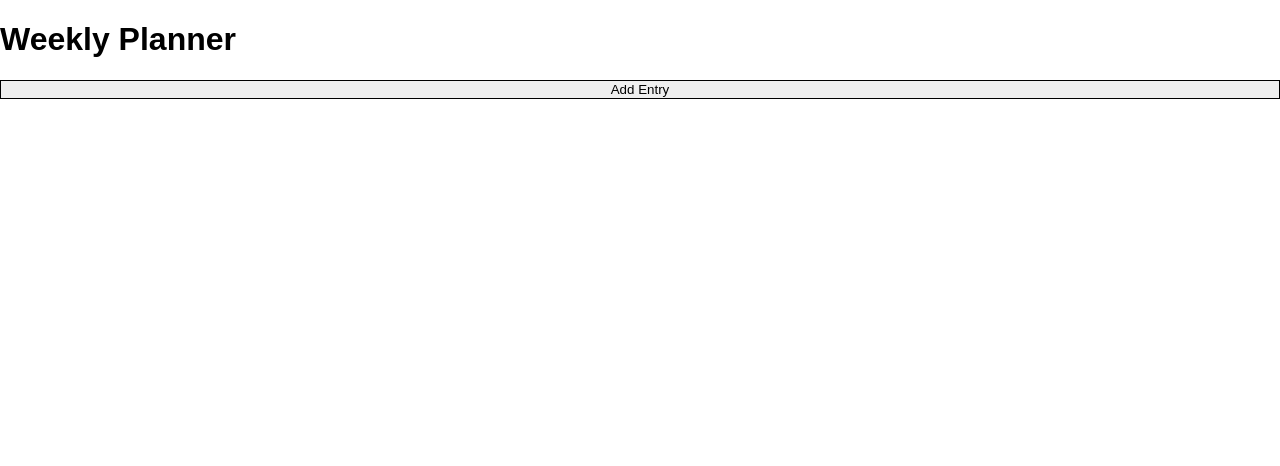
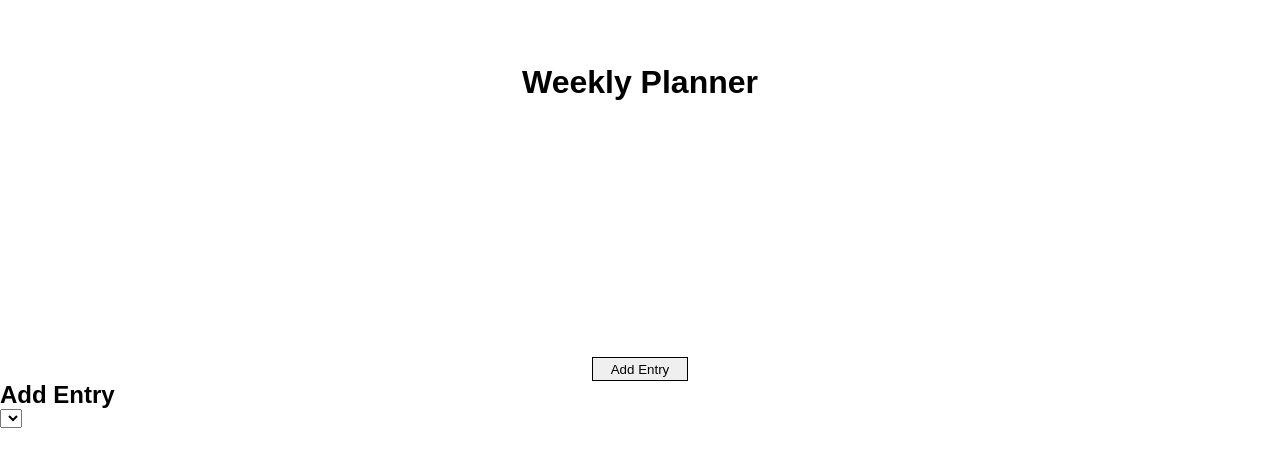
Before and after one commit to angelsleung/week-planner, a plain HTML site: page index.html in a window 1280 px wide. Drawn offline with Linux system fonts and the light colour scheme.

Commit message:
Lisa turn done.

```diff
--- a/index.html
+++ b/index.html
@@ -14,7 +14,15 @@
     <div class="row">
       <button class="add-button">Add Entry</button>
     </div>
+    <div class="modal">
+      <h2>Add Entry</h2>
+      <form>
+        <select>
+          <option value=""></option>
 
+        </select>
+      </form>
+    </div>
 
   </div>
 
--- a/styles.css
+++ b/styles.css
@@ -1,11 +1,11 @@
 * {
   box-sizing: border-box;
+  margin: 0 auto;
+  padding: 0;
 }
 
 body {
   font-family: sans-serif;
-  margin: 0 auto;
-  padding: 0;
 }
 
 .container {
@@ -19,12 +19,20 @@ body {
   flex-direction: column;
 }
 
-/* .planner-title {
-
-} */
+.planner-title {
+  margin-top: 5%;
+}
 
 .add-button {
   border: 1px solid black;
+  cursor: pointer;
+  width: 6rem;
+  height: 1.5rem;
+  margin-top: 20%;
+}
+
+.add-button:hover {
+  background-color: #94bbf2;
 }
 
 /* .planner-title, .add-button {
```
